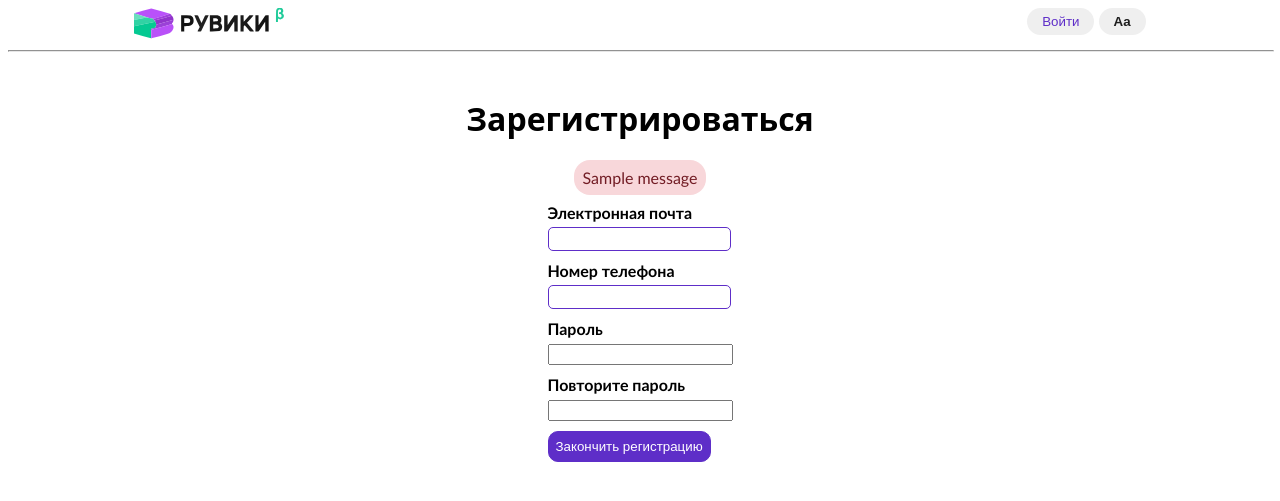
After one commit to artem-reb/Web, a Flask app: page /register in a window 1280 px wide. The commit adds this page. Shown: the top 501 px of the page. Run offline with Flask 3, Linux system fonts and the light colour scheme; tables that the repository leaves empty hold one stand-in row (values such as "Sample post"); one stand-in notice (Sample message) is shown; parts of the project's set-up code (start-up, migrations or seed data) failed here and were passed over.

Commit message:
Начал работу над регистрацией

```diff
--- a/schema.sql
+++ b/schema.sql
@@ -4,3 +4,10 @@ CREATE TABLE IF NOT EXISTS articles(
     content TExt not null,
     photo text not null
 )
+
+CREATE TABLE IF NOT EXISTS users(
+    id INTEGER PRIMARY KEY AUTOINCREMENT,
+    email TEXT not null UNIQUE,
+    phone text not null UNIQUE,
+    password_hash text not null,
+)
--- a/server.py
+++ b/server.py
@@ -5,6 +5,7 @@ import os
 
 
 app = Flask(__name__)
+app.config['SECRET_KEY'] = 'gfdgdgsdfsaulrwpasa'
 app.config["UPLOAD_FOLDER"] = "uploads/"
 os.makedirs(app.config["UPLOAD_FOLDER"], exist_ok=True)
 
@@ -105,5 +106,34 @@ def show_articles():
 
     return render_template('articles.html', groups=groups)
 
+@app.route('/register', methods=['GET','POST'])
+def register():
+    if request.method == "GET":
+        return render_template('register.html')
+    user_email = request.form.get('user_email')
+    user_phone = request.form.get('user_phone')
+    user_password = request.form.get('user_password')
+    user_password_repeat = request.form.get('user_password_repeat')
+
+    if not user_email:
+        flash('Электронная почта не может быть пустой!')
+        return redirect(request.url)
+
+    if not user_phone:
+        flash('Номер телефона не может быть пустым!')
+        return redirect(request.url)
+
+    if not user_password:
+        flash('Пароль не может быть пустым!')
+        return redirect(request.url)
+
+    if not user_password_repeat or user_password != user_password_repeat:
+        flash('Необходимо повторить пороль.')
+        return redirect(request.url)
+
+
+    return redirect(url_for('index'))
+
+
 if __name__ == '__main__':
     app.run(debug=True)
--- a/static/add_article.css
+++ b/static/add_article.css
@@ -14,6 +14,11 @@ h1 {
 }
 
 .add_article_form input[type='text'] {
+    border-radius: 5px;
+    border: 1px #5e2ec8 solid;
+    height: 20px;
+}
+.add_article_from input[type='password'] {
     border-radius: 5px;
     border: 1px #5e2ec8 solid;
     height: 20px;
@@ -43,3 +48,15 @@ h1 {
     color:white;
     cursor:pointer;
 }
+
+.error_message {
+    display: flex;
+    justify-content: center;
+    align-items: center;
+    color: #721c24;
+    background-color: #f8d7da;
+    border-color: #f5c6cb;
+    border-radius: 16px;
+    padding:8px;
+    margin-bottom: 8px;
+}
--- /dev/null
+++ b/templates/register.html
@@ -0,0 +1,55 @@
+<!DOCTYPE html>
+
+<html>
+<head>
+    <meta charset="utf-8">
+    <title>Регистрация</title>
+    <link rel="stylesheet" href="{{url_for('static', filename='base.css')}}">
+    <link rel="stylesheet" href="{{url_for('static', filename='add_article.css')}}">
+
+    <div class='header'>
+
+        <div class="header-menu">
+            <a href="https://ru.ruwiki.ru/wiki/Заглавная_страница"><img class="ruwiki-icon" src="{{url_for('static', filename='logo_ruwiki.svg')}}" alt = "Логотип Рувики"></a>
+
+            <div class="header_buttons">
+                <button class="button-login">Войти</button>
+                <button class="button-change-font">Aa</button>
+            </div>
+        </div>
+
+        <hr>
+    </div>
+
+    <h1>Зарегистрироваться</h1>
+
+    {% for error in get_flashed_messages()%}
+    <div class="error_message">{{ error }}</div>
+    {% endfor %}
+
+    <form class="add_article_form" action="{{ url_for('register')}}" method="POST">
+        <div class='form_group'>
+            <label for="user_email">Электронная почта</label>
+            <input type="text" id="user_email" name="user_email" required>
+        </div>
+
+        <div class='form_group'>
+            <label for="user_phon">Номер телефона</label>
+            <input type="text" id="user_phone" name="user_phone" required>
+        </div>
+
+        <div class='form_group'>
+            <label for="user_password">Пароль</label>
+            <input type="password" id="user_password" name="user_password" required>
+        </div>
+
+        <div class='form_group'>
+            <label for="user_password_repeat">Повторите пароль</label>
+            <input type="password" id="user_password_repeat" name="user_password_repeat" required>
+        </div>
+
+        <input type="submit" value="Закончить регистрацию">
+    </form>
+
+</body>
+</html>
```
Also changed, not shown: database.py (+10 -0 lines), database.db (added).
